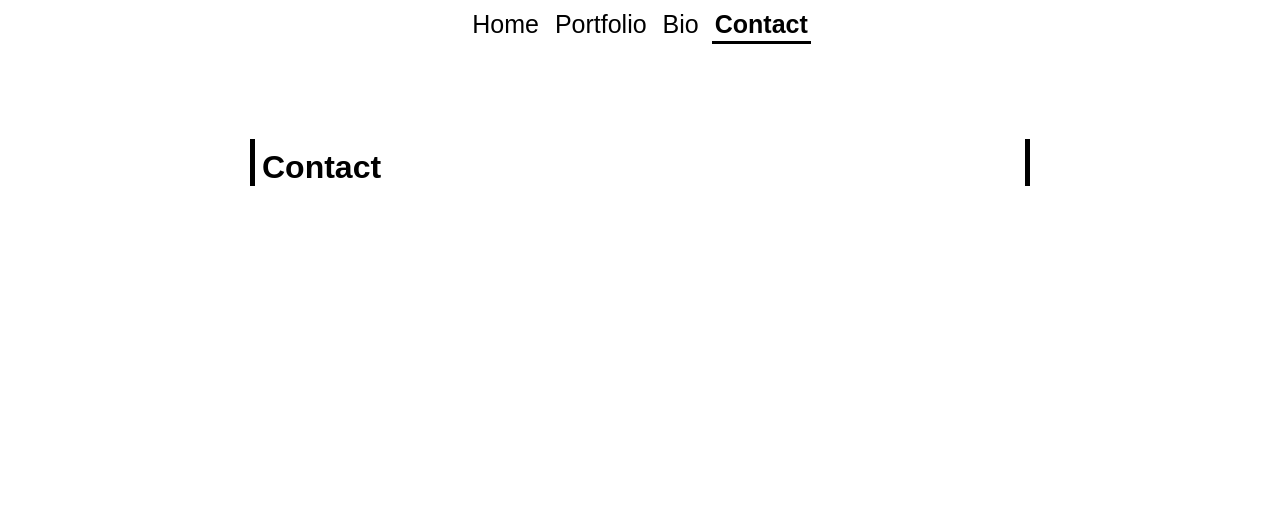
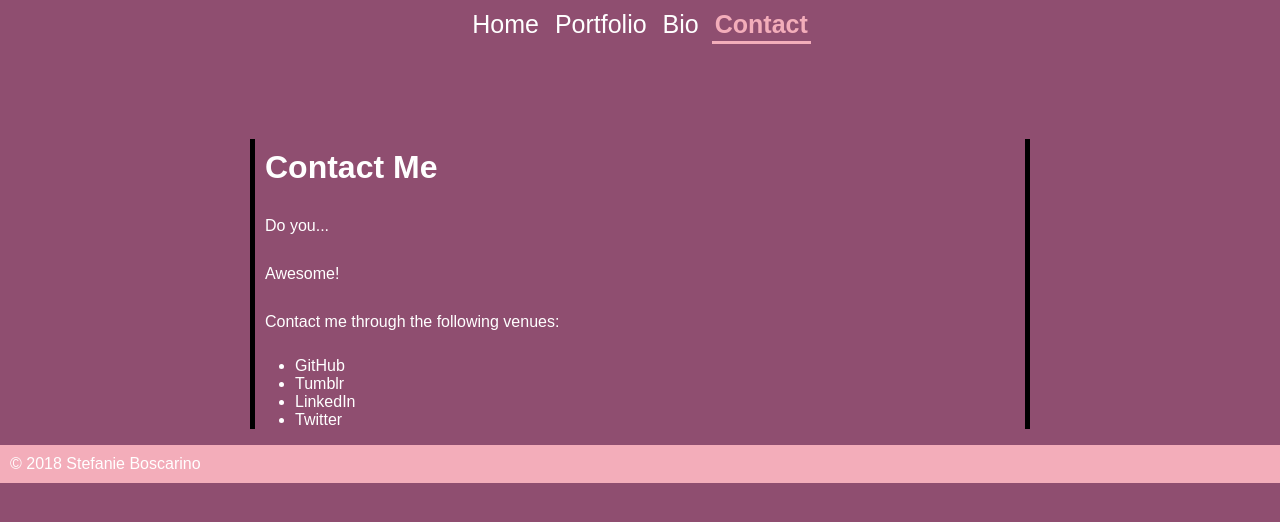
Before and after one commit to SBoscarino/art-portfolio, a React (Create React App) app: page /Contact in a window 1280 px wide. Shown: the top 522 px of the page. Built offline with nearby package versions, Linux system fonts and the light colour scheme.

Commit message:
working with colors and adding some functions for added flair. Next, get function in contact working and fully decide on palette

```diff
--- a/src/components/Bio.js
+++ b/src/components/Bio.js
@@ -1,22 +1,26 @@
 import React, {Component} from 'react';
 import cat from '../images/cat.jpg';
 import me from '../images/me.jpg';
+import '../styles/bio.css';
 
 class Bio extends Component {
   render () {
     return (
-      <div>
+      <div className="backgroundForMobile">
         <h1>Bio</h1>
         <div className="info1">
-          <img src={cat}/>
-          <img src={me}/>
-          <p>
-            Hailing from the great city of Memphis in Tennessee, Stefanie has interests ranging from good barbeque to listening to live blues and jazz. Her passion for education, the arts, and sciences began in early life during volunteer work, exploring the outdoors through hiking, biking, swimming, and climbing, and classes at school.
+          <img className="bioPhoto me" src={me}/>
+          <p className="bioParagraph1">
+            Hailing from the great city of Memphis in Tennessee, Stefanie has interests ranging from good barbeque to listening to live blues and jazz. Her passion for education, the arts, and sciences began in early life during volunteer work, exploring the outdoors through hiking, biking, swimming, and climbing.
+          </p>
+          <p className="bioParagraph2">
+          After graduating from University of North Texas in 2012, she subbed in LISD and GCISD and then taught Art 1 at The Colony High School for two years. After discovering her passion for code, she left education and joined The Iron Yard, where she specialized in React/ Redux and Alexa applications. She is now a full-stack software engineer for Dallas-based Tradestation and a TA for SMU's coding bootcamp.
           </p>
         </div>
+        <img className="bioPhoto cat" src={cat}/>
         <div className="info2">
-          <p>
-            Currently, Stefanie lives in a cozy spot of the Dallas area, living with her cat, Daniel, her boyfriend, and a roomate. On weekends, she codes, paints, and finds time to practice digital art. She frequents art contests, craft fairs, curio shops and book stores, and museums around town.
+          <p className="bioParagraph bioParagraph3">
+            Currently, Stefanie lives in a cozy spot in the Dallas area, living with her cat, Daniel (shown above), her boyfriend, and a roomate. On weekends, she codes, paints, and finds time to practice digital art. She frequents tech meetups, makerspaces, craft fairs, animation, gaming, and board game conventions, curio shops and book stores, and museums around town.
           </p>
         </div>
       </div>
--- a/src/components/Contact.js
+++ b/src/components/Contact.js
@@ -2,9 +2,45 @@ import React, {Component} from 'react';
 
 class Contact extends Component {
   render () {
+
+    // this is for the flashing words
+    let currentWord;
+    let counter = 0;
+    let arrayOfOptions = ["...have questions?", "...want an art commission?", "...just want to chat?", "...want tutoring in the arts or in code?", "...want a website just for you?" ];
+
+    function changeWordInterval() {
+      setInterval(wordFlasher, 4000);
+    }
+
+    function wordFlasher(){
+      if (counter > arrayOfOptions.length) {
+        counter = 0;
+      } if (counter <= arrayOfOptions.length){
+        for (let i = 0; i < arrayOfOptions.length; i++){
+          currentWord = <p>arrayOfOptions[i]</p>
+          counter += 1;
+        }
+      }
+    }
+
     return (
       <div>
-        <h1>Contact</h1>
+        <h1>Contact Me</h1>
+        <section className="contactInfo">
+          <p>Do you...</p>
+          {currentWord}
+
+          <p>Awesome!</p>
+          <p>Contact me through the following venues:</p>
+          <ul>
+            <li>GitHub</li>
+            <li>Tumblr</li>
+            <li>LinkedIn</li>
+            <li>Twitter</li>
+          </ul>
+        </section>
+        <section className="contactBody">
+        </section>
       </div>
     )
   }
--- a/src/components/Home.js
+++ b/src/components/Home.js
@@ -1,10 +1,14 @@
 import React, {Component} from 'react';
+import logo from '../images/logo.png';
+import '../styles/home.css';
 
 class Home extends Component {
   render () {
     return (
       <div>
-        <h1>Home</h1>
+        <h1>Welcome!</h1>
+        <p>Welcome to my art portfolio.</p>
+        <img className="logo" src={logo}/>
       </div>
     )
   }
--- a/src/components/MainNavigation.js
+++ b/src/components/MainNavigation.js
@@ -15,6 +15,9 @@ class MainNav extends Component {
         <div className="wrapperForContent">
           {this.props.children}
         </div>
+        <div className="footer">
+          <p className="footerInfo">© 2018 Stefanie Boscarino</p>
+        </div>
       </div>
     );
   }
--- a/src/styles/MainNav.css
+++ b/src/styles/MainNav.css
@@ -1,29 +1,38 @@
 /* mobile first */
+html {
+  background-color: #8f4e70;
+  color: white;
+}
 nav {
   text-align: center;
   padding-top: 10px;
 }
 .nav-link {
-  color: black;
+  color: white;
   text-decoration: none;
   font-size: 25px;
   padding: 3px;
   margin: 5px;
 }
 .selected {
-  color: black;
+  color: #f3adba;
   font-weight: bold;
-  border-bottom: 3px solid black;
+  border-bottom: 3px solid #f3adba;
 }
-.wrapperForContent {
-  padding-left: 7px;
+.footerInfo {
+  margin: 0px;
+  background-color: #f3adba;
 }
 
 
 /* All Pages Affected */
 h1 {
   padding-top: 10px;
+  padding-left: 10px;
 }
+
+
+
 
 /* tablets+ */
 @media screen and (min-width: 768px) {
--- /dev/null
+++ b/src/styles/bio.css
@@ -0,0 +1,18 @@
+.info1, .info2, .info3{
+  text-align: center;
+}
+.bioPhoto {
+  border: #f57 solid 4px;
+  border-radius: 20px;
+  display: block;
+  margin: auto;
+  width: 70%;
+}
+p {
+  padding: 10px;
+  margin: 10px 0px;
+}
+.bioParagraph1, .bioParagraph2, .bioParagraph3{
+  background-color: #fbc;
+  color: #967;
+}
--- /dev/null
+++ b/src/styles/home.css
@@ -0,0 +1,11 @@
+.logo {
+  padding-top: 30px;
+  padding-bottom: 50px;
+  display: block;
+  margin: auto;
+  width: 80%;
+}
+
+.footer {
+  background-color: rgb(211,211,213);
+}
```
Also changed, not shown: src/images/logo.png (added).
